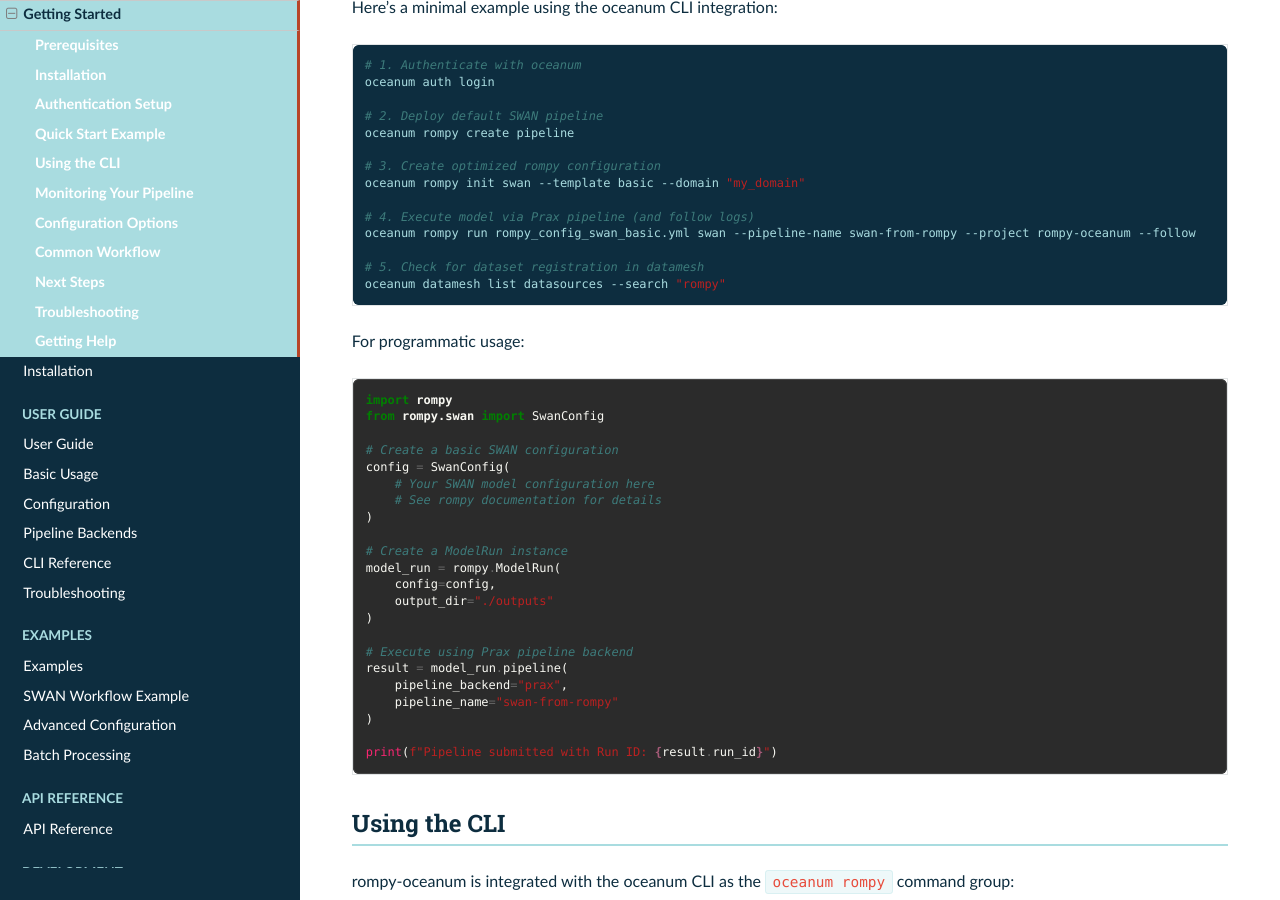
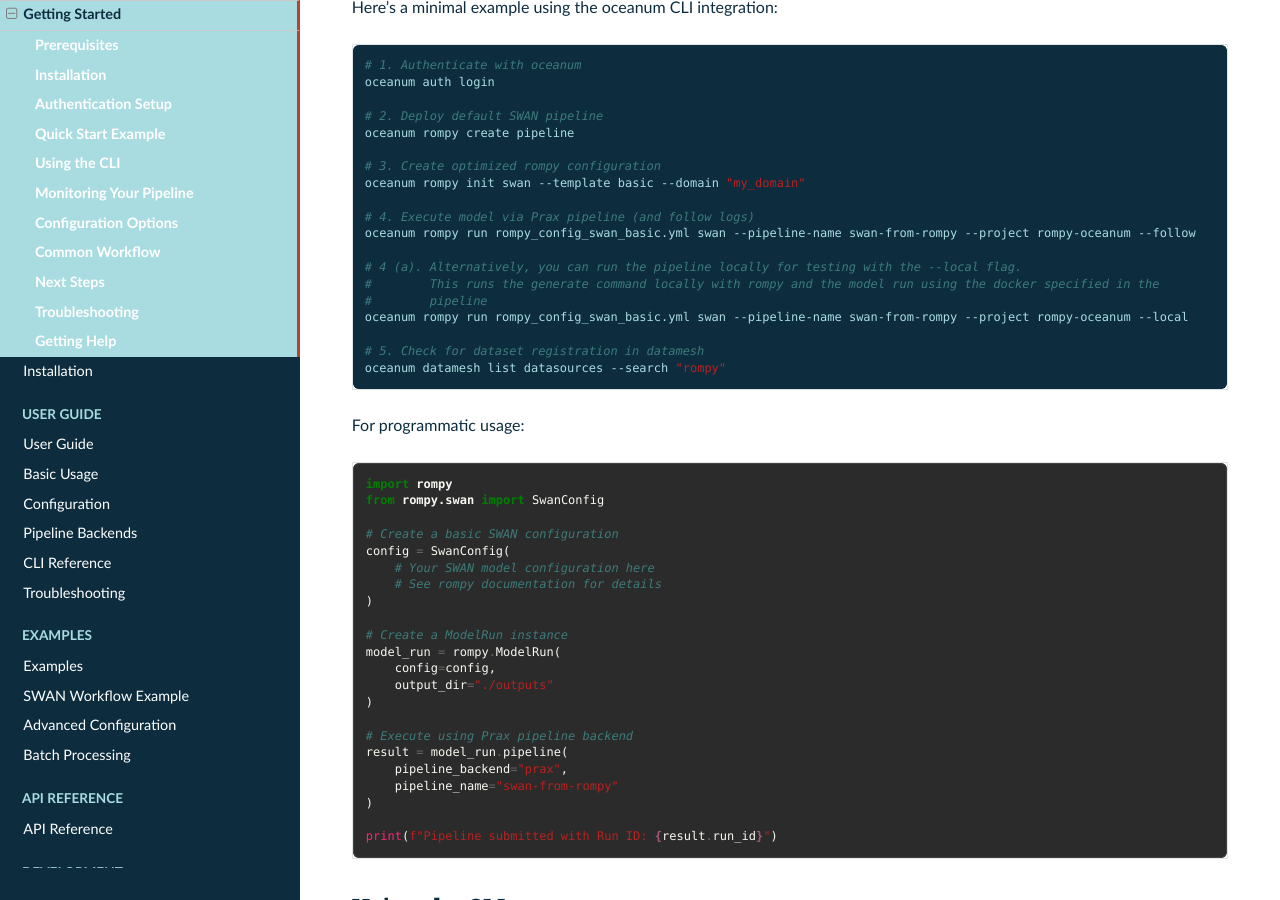
Before and after one commit to oceanum/rompy-oceanum, a Sphinx documentation site: the page built from docs/source/getting-started.rst, in a window 1280 px wide and 900 px high, scrolled down 1351 px. Built offline with Sphinx 7.4.7 and the Read the Docs theme 3.1.0, drawn with Linux system fonts in a browser that asks for light colours.

Commit message:
Add local execution option for pipeline in getting started guide

```diff
--- a/docs/source/getting-started.rst
+++ b/docs/source/getting-started.rst
@@ -71,6 +71,11 @@ Here's a minimal example using the oceanum CLI integration:
 
    # 4. Execute model via Prax pipeline (and follow logs)
    oceanum rompy run rompy_config_swan_basic.yml swan --pipeline-name swan-from-rompy --project rompy-oceanum --follow
+
+   # 4 (a). Alternatively, you can run the pipeline locally for testing with the --local flag.
+   #        This runs the generate command locally with rompy and the model run using the docker specified in the
+   #        pipeline
+   oceanum rompy run rompy_config_swan_basic.yml swan --pipeline-name swan-from-rompy --project rompy-oceanum --local
 
    # 5. Check for dataset registration in datamesh
    oceanum datamesh list datasources --search "rompy"
```
